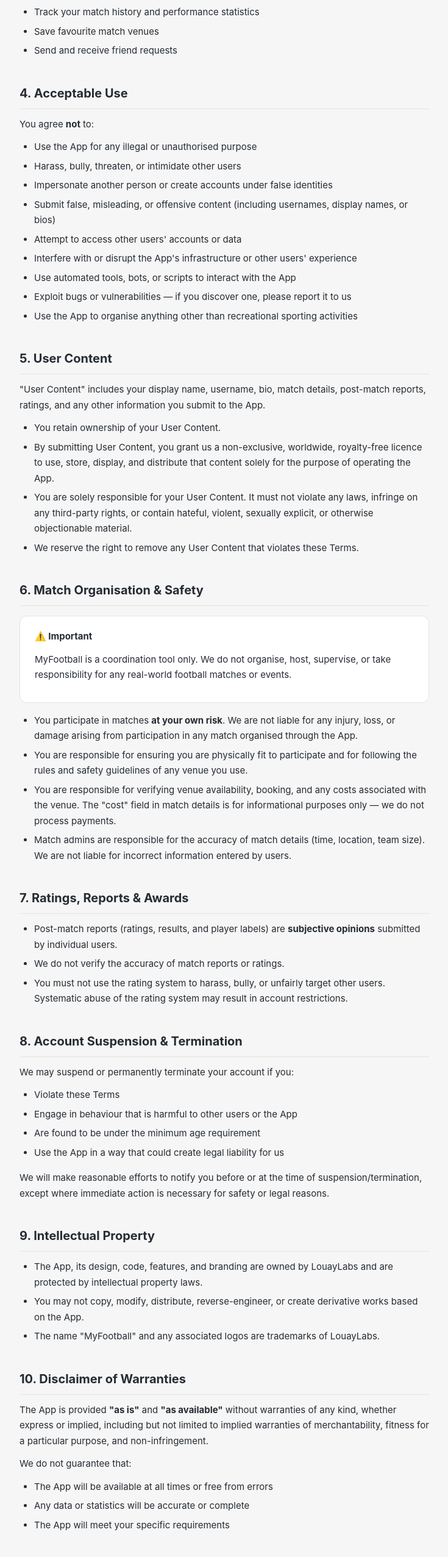
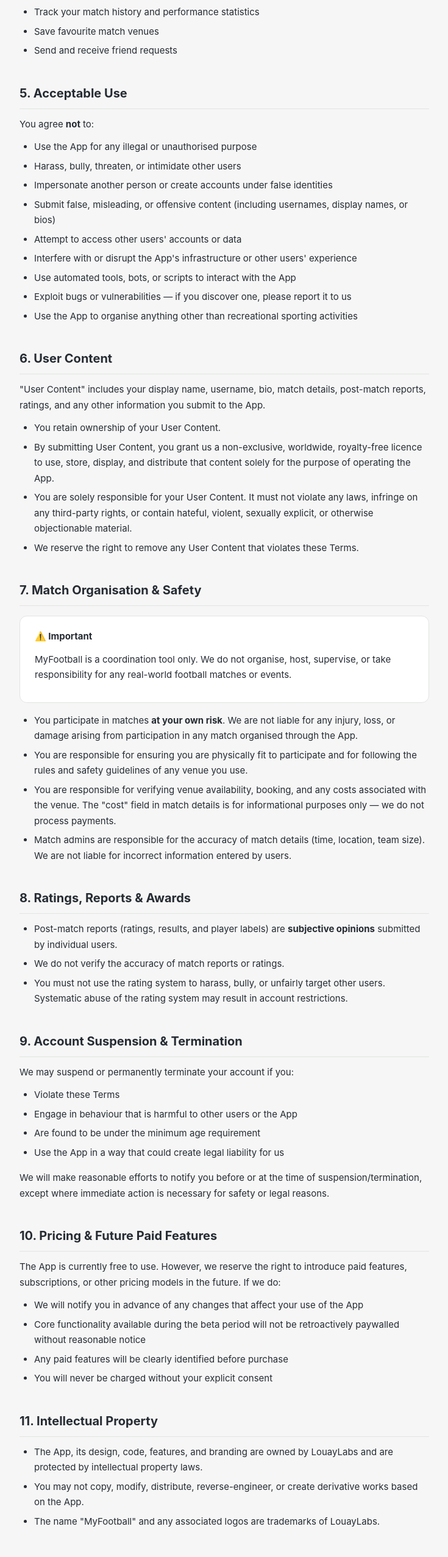
Before and after one commit to LouayLabs/louaylabs.github.io, a plain HTML site: page myfootball/terms-of-service.html in a window 1280 px wide. Shown: the part 1463-4017 px from the top of the page at 61% size, without its empty margins (272-1007 px from the left). Drawn offline with Linux system fonts and the light colour scheme.

Commit message:
Add MyFootball privacy policy and terms of service

```diff
--- a/myfootball/terms-of-service.html
+++ b/myfootball/terms-of-service.html
@@ -149,7 +149,7 @@
             <li>Send and receive friend requests</li>
         </ul>
 
-        <h2>4. Acceptable Use</h2>
+        <h2>5. Acceptable Use</h2>
         <p>You agree <strong>not</strong> to:</p>
         <ul>
             <li>Use the App for any illegal or unauthorised purpose</li>
@@ -163,7 +163,7 @@
             <li>Use the App to organise anything other than recreational sporting activities</li>
         </ul>
 
-        <h2>5. User Content</h2>
+        <h2>6. User Content</h2>
         <p>"User Content" includes your display name, username, bio, match details, post-match reports, ratings, and any other information you submit to the App.</p>
         <ul>
             <li>You retain ownership of your User Content.</li>
@@ -172,7 +172,7 @@
             <li>We reserve the right to remove any User Content that violates these Terms.</li>
         </ul>
 
-        <h2>6. Match Organisation &amp; Safety</h2>
+        <h2>7. Match Organisation &amp; Safety</h2>
         <div class="card">
             <p><strong>⚠️ Important</strong></p>
             <p>MyFootball is a coordination tool only. We do not organise, host, supervise, or take responsibility for any real-world football matches or events.</p>
@@ -184,14 +184,14 @@
             <li>Match admins are responsible for the accuracy of match details (time, location, team size). We are not liable for incorrect information entered by users.</li>
         </ul>
 
-        <h2>7. Ratings, Reports &amp; Awards</h2>
+        <h2>8. Ratings, Reports &amp; Awards</h2>
         <ul>
             <li>Post-match reports (ratings, results, and player labels) are <strong>subjective opinions</strong> submitted by individual users.</li>
             <li>We do not verify the accuracy of match reports or ratings.</li>
             <li>You must not use the rating system to harass, bully, or unfairly target other users. Systematic abuse of the rating system may result in account restrictions.</li>
         </ul>
 
-        <h2>8. Account Suspension &amp; Termination</h2>
+        <h2>9. Account Suspension &amp; Termination</h2>
         <p>We may suspend or permanently terminate your account if you:</p>
         <ul>
             <li>Violate these Terms</li>
@@ -201,14 +201,23 @@
         </ul>
         <p>We will make reasonable efforts to notify you before or at the time of suspension/termination, except where immediate action is necessary for safety or legal reasons.</p>
 
-        <h2>9. Intellectual Property</h2>
+        <h2>10. Pricing &amp; Future Paid Features</h2>
+        <p>The App is currently free to use. However, we reserve the right to introduce paid features, subscriptions, or other pricing models in the future. If we do:</p>
+        <ul>
+            <li>We will notify you in advance of any changes that affect your use of the App</li>
+            <li>Core functionality available during the beta period will not be retroactively paywalled without reasonable notice</li>
+            <li>Any paid features will be clearly identified before purchase</li>
+            <li>You will never be charged without your explicit consent</li>
+        </ul>
+
+        <h2>11. Intellectual Property</h2>
         <ul>
             <li>The App, its design, code, features, and branding are owned by LouayLabs and are protected by intellectual property laws.</li>
             <li>You may not copy, modify, distribute, reverse-engineer, or create derivative works based on the App.</li>
             <li>The name "MyFootball" and any associated logos are trademarks of LouayLabs.</li>
         </ul>
 
-        <h2>10. Disclaimer of Warranties</h2>
+        <h2>12. Disclaimer of Warranties</h2>
         <p>The App is provided <strong>"as is"</strong> and <strong>"as available"</strong> without warranties of any kind, whether express or implied, including but not limited to implied warranties of merchantability, fitness for a particular purpose, and non-infringement.</p>
         <p>We do not guarantee that:</p>
         <ul>
@@ -217,7 +226,7 @@
             <li>The App will meet your specific requirements</li>
         </ul>
 
-        <h2>11. Limitation of Liability</h2>
+        <h2>13. Limitation of Liability</h2>
         <p>To the maximum extent permitted by law, LouayLabs shall not be liable for any indirect, incidental, special, consequential, or punitive damages, or any loss of data, profits, goodwill, or other intangible losses, resulting from:</p>
         <ul>
             <li>Your use of or inability to use the App</li>
@@ -226,19 +235,19 @@
             <li>Any conduct or content of any third party on the App</li>
         </ul>
 
-        <h2>12. Indemnification</h2>
+        <h2>14. Indemnification</h2>
         <p>You agree to indemnify and hold harmless LouayLabs, its officers, directors, and employees from any claims, damages, losses, or expenses (including legal fees) arising from your use of the App, your User Content, or your violation of these Terms.</p>
 
-        <h2>13. Governing Law</h2>
+        <h2>15. Governing Law</h2>
         <p>These Terms are governed by and construed in accordance with the laws of England and Wales. Any disputes arising from these Terms or the App shall be subject to the exclusive jurisdiction of the courts of England and Wales.</p>
 
-        <h2>14. Changes to These Terms</h2>
+        <h2>16. Changes to These Terms</h2>
         <p>We may update these Terms from time to time. We will update the "Last updated" date at the top when we do. Continued use of the App after changes constitutes acceptance of the updated Terms. If we make material changes, we will make reasonable efforts to notify you through the App.</p>
 
-        <h2>15. Severability</h2>
+        <h2>17. Severability</h2>
         <p>If any provision of these Terms is found to be invalid or unenforceable, the remaining provisions will continue in full force and effect.</p>
 
-        <h2>16. Contact Us</h2>
+        <h2>18. Contact Us</h2>
         <p>If you have questions about these Terms of Service, contact us at:</p>
         <div class="card">
             <p style="margin-bottom: 4px;"><strong>LouayLabs</strong></p>
```
